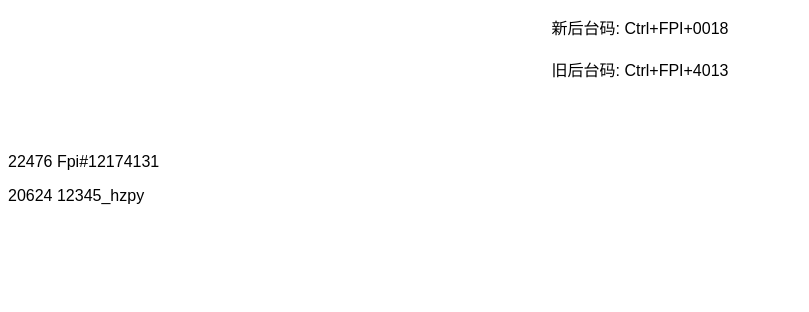
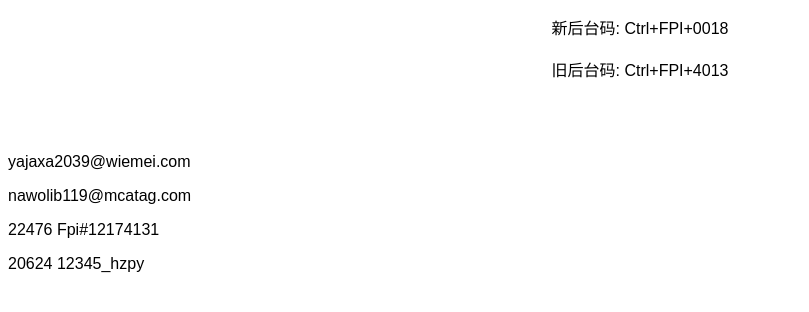
Before and after one commit to codebysnail/codebysnail.github.io, a plain HTML site: page index.html in a window 1280 px wide. Shown: the part 144-456 px from the top of the page, without its empty margins (0-809 px from the left). Drawn offline with Linux system fonts and the light colour scheme.

Commit message:
Update index.html

```diff
--- a/index.html
+++ b/index.html
@@ -17,6 +17,8 @@
     <br>
     <br>
   </div>
+  <p>yajaxa2039@wiemei.com</p>
+  <p>nawolib119@mcatag.com</p>
   <p>22476 Fpi#12174131</p>
   <p>20624 12345_hzpy</p>
   <script src="script.js"></script>
```
